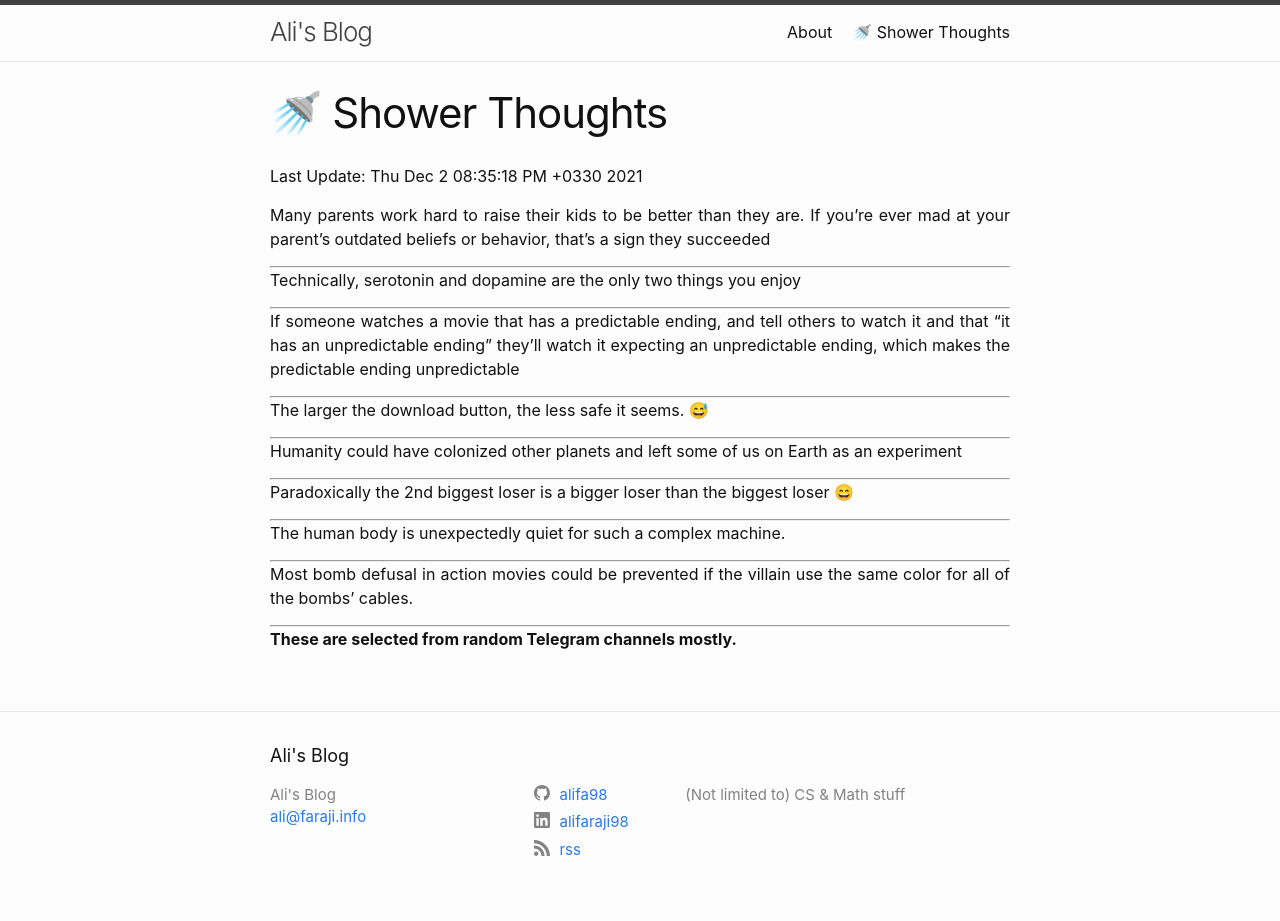
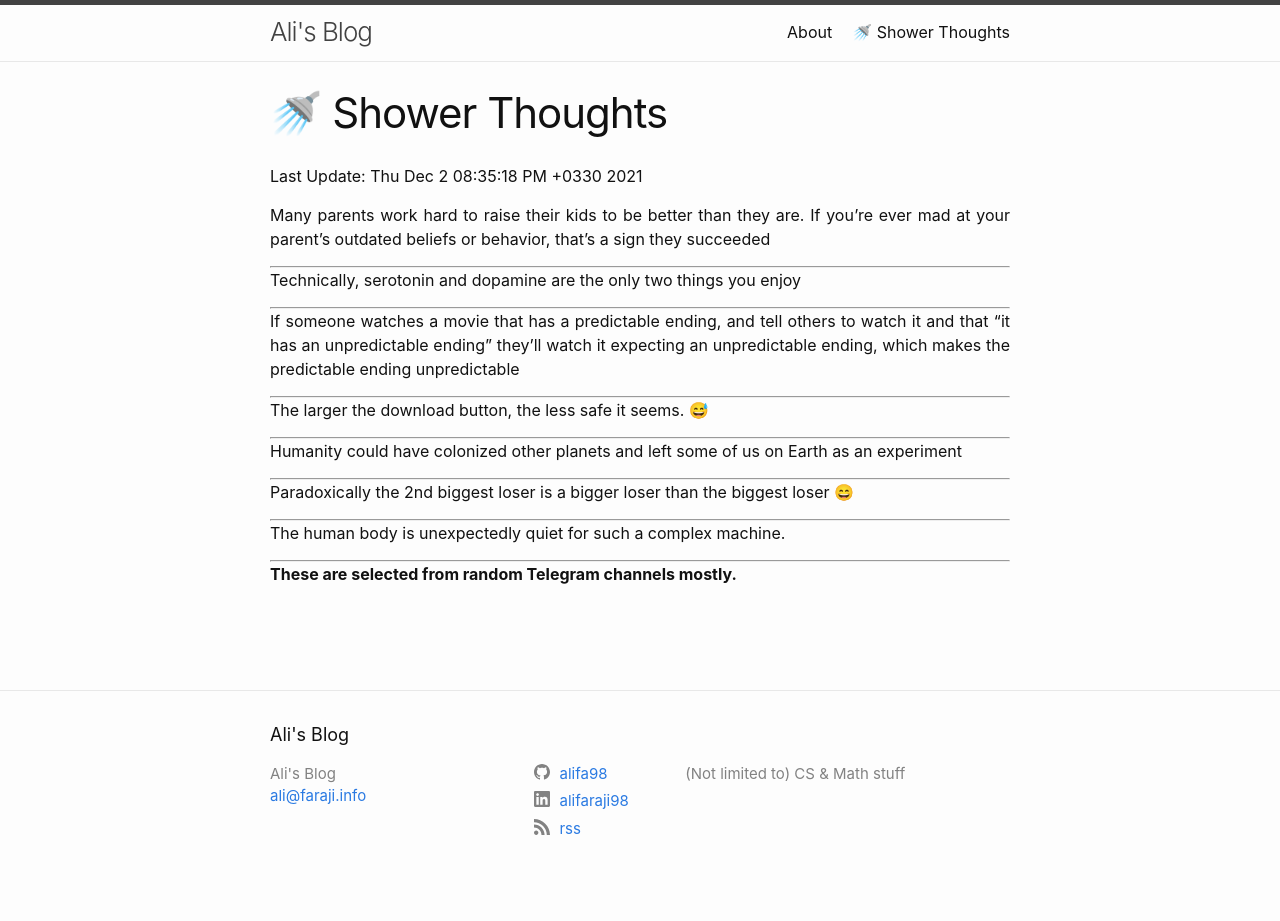
Before and after one commit to alifa98/blog, a Jekyll site: the page built from showerThoughts.md, in a window 1280 px wide. Built offline with Jekyll 4.4.1, drawn with Linux system fonts in a browser that asks for light colours; after the commit the page ends 900 px from its top, so only the background shows below that.

Commit message:
Update showerThoughts.md to comply with markdown linter.

```diff
--- a/showerThoughts.md
+++ b/showerThoughts.md
@@ -28,16 +28,10 @@
 
 Paradoxically the 2nd biggest loser is a bigger loser than the biggest loser 😄
 
----
-
+----
 
 The human body is unexpectedly quiet for such a complex machine.
 
----
-
-Most bomb defusal in action movies could be prevented if the villain use the same color for all of the bombs' cables.
-
 ----
 
-
 **These are selected from random Telegram channels mostly.**
```
